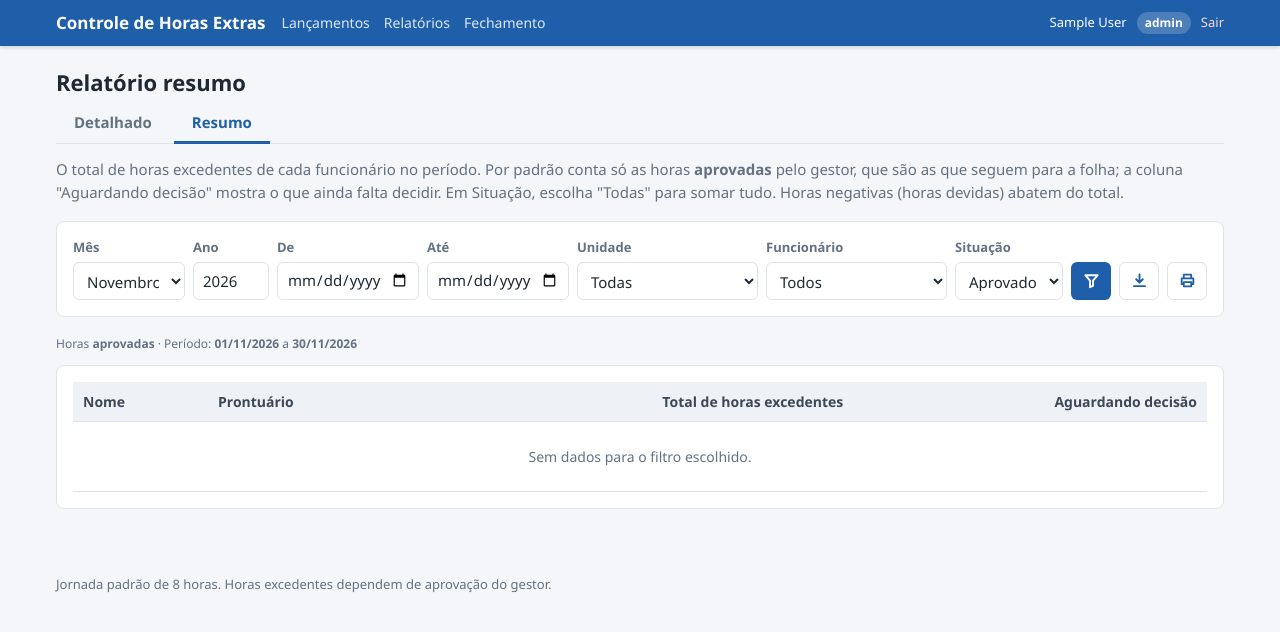
After one commit to AlexandreRaia/controledehorasextras, a Flask app: page /relatorios/resumo in a window 1280 px wide. The commit adds this page. Shown: the top 632 px of the page. Run offline with Flask 3, Linux system fonts and the light colour scheme; the visitor is signed in with stand-in values (Sample User, id 1); data that the repository does not hold is empty; some libraries are stand-ins or nearby versions.

Commit message:
Relatório resumo: total de horas excedentes por funcionário
Nova aba Resumo dentro de Relatórios, ao lado do Detalhado: uma linha por
funcionário com nome, prontuário e o total de horas excedentes do período, em
ordem alfabética e com o total geral no fim. Usa o mesmo período (mês e ano, ou
De e Até) e os mesmos filtros do detalhado, com CSV e impressão em PDF.

O total soma por padrão só as horas aprovadas (as que seguem para a folha);
Situação "Todas", Pendente e Rejeitado mostram os outros totais. A coluna
Aguardando decisão mostra o que ainda falta decidir. Horas negativas abatem do
total. O nome leva ao detalhado do funcionário. O CSV traz o total também em
decimal.

Só tela e rota: reaproveita o agrupamento do relatório detalhado, sem mudança
no banco.

Co-Authored-By: Claude Sonnet 5.5 <noreply@anthropic.com>

```diff
--- a/app/static/estilo.css
+++ b/app/static/estilo.css
@@ -300,7 +300,7 @@ button:disabled { opacity: .45; cursor: not-allowed; }
 @media print {
   @page { size: A4 landscape; margin: 10mm; }
   body { background: #fff; }
-  .topo, .rodape, .filtros, .avisos, .nao-imprimir, .periodo a { display: none !important; }
+  .topo, .rodape, .filtros, .avisos, .nao-imprimir, .periodo a, .abas { display: none !important; }
   .so-impressao { display: inline; }
   .conteudo { max-width: none; padding: 0; margin: 0; }
   .cartao { box-shadow: none; border: 0; }
@@ -317,3 +317,24 @@ button:disabled { opacity: .45; cursor: not-allowed; }
 /* ------------------------------------------------------ cadastros (admin) */
 tr.inativo td { color: var(--suave); }
 tr.inativo td strong { color: var(--suave); }
+
+/* ---------------------------------------------------- abas dos relatorios */
+.abas { display: flex; gap: 4px; margin: 0 0 14px; border-bottom: 1px solid var(--borda); }
+.aba {
+  padding: 8px 18px;
+  color: var(--suave);
+  font-weight: 600;
+  border-radius: 6px 6px 0 0;
+  text-decoration: none;
+}
+.aba:hover { background: #eef2f7; text-decoration: none; }
+.aba.ativa { color: var(--primaria); border-bottom: 3px solid var(--primaria); margin-bottom: -1px; }
+.link-discreto { color: inherit; font-weight: 600; }
+.link-discreto:hover { color: var(--primaria); }
+td.negativo, td.num.negativo { color: var(--erro); }
+
+/* No celular o resumo cabe sem rolar de lado: cabecalhos quebram em mais de uma linha. */
+@media (max-width: 600px) {
+  .tabela-resumo th, .tabela-resumo td { padding: 8px 6px; font-size: 13px; }
+  .tabela-resumo th { white-space: normal; }
+}
--- /dev/null
+++ b/app/templates/relatorios/_abas.html
@@ -0,0 +1,11 @@
+{# Abas dos relatorios: levam junto o periodo, a unidade e o funcionario escolhidos. #}
+{% macro abas(ativa, ano, mes, de, ate, unidade, prontuario) %}
+  {% set filtros = dict(ano=ano, mes=mes, de=(de or none), ate=(ate or none),
+                        unidade=(unidade or none), prontuario=(prontuario or none)) %}
+  <nav class="abas nao-imprimir" aria-label="Tipo de relatório">
+    <a class="aba {{ 'ativa' if ativa == 'detalhado' }}" {% if ativa == 'detalhado' %}aria-current="page"{% endif %}
+       href="{{ url_for('relatorios.consolidado', **filtros) }}">Detalhado</a>
+    <a class="aba {{ 'ativa' if ativa == 'resumo' }}" {% if ativa == 'resumo' %}aria-current="page"{% endif %}
+       href="{{ url_for('relatorios.resumo', **filtros) }}">Resumo</a>
+  </nav>
+{% endmacro %}
--- a/app/templates/relatorios/consolidado.html
+++ b/app/templates/relatorios/consolidado.html
@@ -1,5 +1,6 @@
 {% extends "base.html" %}
 {% import "macros.html" as m %}
+{% import "relatorios/_abas.html" as t %}
 {# Subtotal de excedentes separado pela decisao do gestor, com o icone de cada uma. #}
 {% macro resumo(aprovadas, pendentes, rejeitadas, hc) %}
   <span class="resumo">
@@ -13,6 +14,7 @@
 {% block conteudo %}
 
 <h1>Relatório consolidado</h1>
+{{ t.abas('detalhado', ano, mes, de, ate, unidade, prontuario) }}
 <p class="sub nao-imprimir">
   Dia a dia de cada funcionário no período, com o subtotal separado pela decisão
   do gestor. A coluna Almoço mostra o que foi descontado por não ser hora excedente.
--- /dev/null
+++ b/app/templates/relatorios/resumo.html
@@ -0,0 +1,120 @@
+{% extends "base.html" %}
+{% import "macros.html" as m %}
+{% import "relatorios/_abas.html" as t %}
+{% block titulo %}Relatório resumo{% endblock %}
+{% block conteudo %}
+
+<h1>Relatório resumo</h1>
+{{ t.abas('resumo', ano, mes, de, ate, unidade, prontuario) }}
+<p class="sub nao-imprimir">
+  O total de horas excedentes de cada funcionário no período. Por padrão conta só as horas
+  <strong>aprovadas</strong> pelo gestor, que são as que seguem para a folha; a coluna
+  "Aguardando decisão" mostra o que ainda falta decidir. Em Situação, escolha "Todas" para somar
+  tudo. Horas negativas (horas devidas) abatem do total.
+</p>
+
+{% if personalizado %}{{ m.faixa_fechados(fechados_no_periodo) }}{% else %}{{ m.faixa_fechado(fechamento) }}{% endif %}
+
+<form class="cartao filtros filtros-linha" method="get">
+  {{ m.seletor_mes(ano, mes) }}
+  <div class="campo estreito">
+    <label for="de">De</label>
+    <input type="date" id="de" name="de" value="{{ de }}">
+  </div>
+  <div class="campo estreito">
+    <label for="ate">Até</label>
+    <input type="date" id="ate" name="ate" value="{{ ate }}">
+  </div>
+  <div class="campo">
+    <label for="unidade">Unidade</label>
+    <select id="unidade" name="unidade">
+      <option value="">Todas</option>
+      {% for u in unidades %}
+      <option value="{{ u.nome }}" {% if u.nome == unidade %}selected{% endif %}>{{ u.nome }}</option>
+      {% endfor %}
+    </select>
+  </div>
+  <div class="campo">
+    <label for="prontuario">Funcionário</label>
+    <select id="prontuario" name="prontuario">
+      <option value="">Todos</option>
+      {% for f in funcionarios %}
+      <option value="{{ f.prontuario }}" {% if f.prontuario == prontuario %}selected{% endif %}>
+        {{ f.nome }} ({{ f.prontuario }})
+      </option>
+      {% endfor %}
+    </select>
+  </div>
+  <div class="campo estreito">
+    <label for="status">Situação</label>
+    <select id="status" name="status">
+      <option value="">Todas</option>
+      {% for s in ['Pendente', 'Aprovado', 'Rejeitado'] %}
+      <option value="{{ s }}" {% if s == situacao %}selected{% endif %}>{{ s }}</option>
+      {% endfor %}
+    </select>
+  </div>
+  <div class="campo acao-icone">
+    <button class="botao so-icone" type="submit" title="Filtrar" aria-label="Filtrar">{{ m.icone('filtro') }}</button>
+  </div>
+  <div class="campo acao-icone">
+    <a class="botao secundario so-icone" title="Baixar CSV" aria-label="Baixar CSV"
+       href="{{ url_for('relatorios.resumo_csv', ano=ano, mes=mes, unidade=unidade, status=situacao, prontuario=prontuario,
+                      de=(de or none), ate=(ate or none)) }}">{{ m.icone('baixar') }}</a>
+  </div>
+  <div class="campo acao-icone">
+    <button class="botao secundario so-icone" type="button" onclick="window.print()"
+            title="Imprimir ou salvar em PDF" aria-label="Imprimir ou salvar em PDF">{{ m.icone('imprimir') }}</button>
+  </div>
+</form>
+
+<p class="dica periodo">
+  <span class="so-impressao">{% if unidade %}Unidade: <strong>{{ unidade }}</strong> · {% endif %}</span>
+  Horas <strong>{{ {'Aprovado': 'aprovadas', 'Pendente': 'pendentes', 'Rejeitado': 'rejeitadas'}.get(situacao, 'de todas as situações') }}</strong> ·
+  Período: <strong>{{ inicio | data_br }}</strong> a <strong>{{ fim | data_br }}</strong>
+  {% if personalizado %}
+  · <a href="{{ url_for('relatorios.resumo', ano=ano, mes=mes, unidade=unidade, status=situacao, prontuario=prontuario) }}">limpar período</a>
+  {% endif %}
+</p>
+
+<div class="cartao tabela-rolagem">
+  <table class="tabela-resumo">
+    <thead>
+      <tr>
+        <th>Nome</th>
+        <th>Prontuário</th>
+        <th class="num">Total de horas excedentes</th>
+        {% if mostra_pendente %}<th class="num" title="Excedentes ainda sem decisão do gestor">Aguardando decisão</th>{% endif %}
+      </tr>
+    </thead>
+    <tbody>
+      {% for l in linhas %}
+      <tr>
+        <td>
+          {# O nome leva ao relatorio detalhado do funcionario, no mesmo periodo e situacao. #}
+          <a class="link-discreto" title="Ver os lançamentos de {{ l.funcionario }}"
+             href="{{ url_for('relatorios.consolidado', ano=ano, mes=mes, de=(de or none), ate=(ate or none),
+                              unidade=(unidade or none), prontuario=l.prontuario, status=(situacao or none)) }}">{{ l.funcionario }}</a>
+        </td>
+        <td>{{ l.prontuario }}</td>
+        <td class="num {{ 'negativo' if l.total < 0 }}" title="{{ l.total | hdec }} horas decimais"><strong>{{ l.total | dur }}</strong></td>
+        {% if mostra_pendente %}
+        <td class="num {{ 'negativo' if l.pendente < 0 }}">{{ l.pendente | dur if l.pendente else '—' }}</td>
+        {% endif %}
+      </tr>
+      {% else %}
+      <tr><td colspan="{{ 4 if mostra_pendente else 3 }}" class="vazio">Sem dados para o filtro escolhido.</td></tr>
+      {% endfor %}
+    </tbody>
+    {% if linhas %}
+    <tfoot>
+      <tr>
+        <td colspan="2">Total geral · {{ linhas | length }} funcionário(s)</td>
+        <td class="num {{ 'negativo' if total_geral < 0 }}"><strong>{{ total_geral | dur }}</strong></td>
+        {% if mostra_pendente %}<td class="num"><strong>{{ pendente_geral | dur if pendente_geral else '—' }}</strong></td>{% endif %}
+      </tr>
+    </tfoot>
+    {% endif %}
+  </table>
+</div>
+{% endblock %}
--- a/app/views/relatorios.py
+++ b/app/views/relatorios.py
@@ -77,6 +77,111 @@ def _meses_fechados(repo, inicio, fim):
             fechados.append({**fechamento, "rotulo": f"{nomes[atual.month]}/{atual.year}"})
         atual = date(atual.year + (atual.month == 12), atual.month % 12 + 1, 1)
     return fechados
+
+
+# ----------------------------------------------------------------- resumo
+SITUACOES = ("Pendente", "Aprovado", "Rejeitado")
+# Qual subtotal do funcionario forma o "total" do resumo, conforme a situacao pedida.
+CAMPO_DO_TOTAL = {
+    "": "excedidas", "Aprovado": "aprovadas", "Pendente": "pendentes", "Rejeitado": "rejeitadas",
+}
+
+
+def _situacao_do_resumo():
+    """Situacao cujas horas formam o total do resumo.
+
+    Sem o parametro, so as aprovadas, que sao as que importam para a folha. "Todas" e
+    uma escolha de proposito (valor vazio), e um valor desconhecido tambem cai em "Todas".
+    """
+    bruto = request.args.get("status")
+    if bruto is None:
+        return "Aprovado"
+    return bruto if bruto in SITUACOES else ""
+
+
+def _dados_do_resumo(avisos=None):
+    """O que a tela e o CSV do resumo mostram: uma linha por funcionario com lancamentos.
+
+    Os lancamentos vem de todas as situacoes, porque a coluna "aguardando decisao" precisa
+    das pendentes mesmo quando o total e so das aprovadas; a situacao escolhida so decide
+    qual subtotal vira o total.
+    """
+    repo = get_repo()
+    ano, mes, inicio, fim, personalizado = _periodo(avisos)
+    unidade = request.args.get("unidade") or ""
+    prontuario = (request.args.get("prontuario") or "").strip()
+    situacao = _situacao_do_resumo()
+
+    itens = repo.lancamentos(
+        inicio=inicio, fim=fim, prontuario=prontuario or None, unidade=unidade or None,
+    )
+    campo = CAMPO_DO_TOTAL[situacao]
+    linhas = [
+        {
+            "funcionario": g["funcionario"], "prontuario": g["prontuario"],
+            "unidade": g["unidade"], "total": g[campo], "pendente": g["pendentes"],
+        }
+        for g in agrupa_por_funcionario(itens)
+    ]
+    return {
+        "repo": repo, "ano": ano, "mes": mes, "inicio": inicio, "fim": fim,
+        "personalizado": personalizado, "unidade": unidade, "prontuario": prontuario,
+        "situacao": situacao, "linhas": linhas,
+        "total_geral": sum(l["total"] for l in linhas),
+        "pendente_geral": sum(l["pendente"] for l in linhas),
+    }
+
+
+@bp.route("/relatorios/resumo")
+@login_required
+def resumo():
+    avisos = []
+    dados = _dados_do_resumo(avisos)
+    for aviso in avisos:
+        flash(aviso, "aviso")
+    repo = dados.pop("repo")
+    personalizado = dados["personalizado"]
+    return render_template(
+        "relatorios/resumo.html",
+        fechamento=None if personalizado else repo.fechamento(dados["ano"], dados["mes"]),
+        fechados_no_periodo=(
+            _meses_fechados(repo, dados["inicio"], dados["fim"]) if personalizado else []
+        ),
+        de=dados["inicio"] if personalizado else "",
+        ate=dados["fim"] if personalizado else "",
+        unidades=repo.unidades(),
+        funcionarios=repo.funcionarios(),
+        mostra_pendente=dados["situacao"] != "Pendente",
+        **dados,
+    )
+
+
+@bp.route("/relatorios/resumo/csv")
+@login_required
+def resumo_csv():
+    dados = _dados_do_resumo()
+    buffer = io.StringIO()
+    escritor = csv.writer(buffer, delimiter=";")
+    escritor.writerow([
+        "Funcionario", "Prontuario", "Unidade", "Situacao considerada",
+        "Total horas excedentes", "Total (decimal)",
+        "Aguardando decisao", "Aguardando (decimal)",
+    ])
+    for l in dados["linhas"]:
+        escritor.writerow([
+            l["funcionario"], l["prontuario"], l["unidade"], dados["situacao"] or "Todas",
+            format_duration(l["total"]), str(horas_decimais(l["total"])).replace(".", ","),
+            format_duration(l["pendente"]), str(horas_decimais(l["pendente"])).replace(".", ","),
+        ])
+    if dados["personalizado"]:
+        nome = f"resumo-horas-extras-{dados['inicio']}_a_{dados['fim']}.csv"
+    else:
+        nome = f"resumo-horas-extras-{dados['ano']}-{dados['mes']:02d}.csv"
+    return Response(
+        buffer.getvalue().encode("utf-8-sig"),
+        mimetype="text/csv; charset=utf-8",
+        headers={"Content-Disposition": f'attachment; filename="{nome}"'},
+    )
 
 
 @bp.route("/")
```
Also changed, not shown: tests/test_app.py (+193 -0 lines), README.md.
